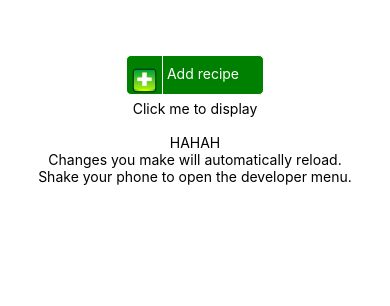
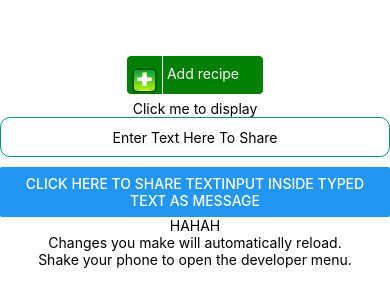
Before and after one commit to wombatka/ShipItDayApp, a React Native app: screen / in a window 390 px wide. Shown: the top 306 px of the page. Built offline with nearby package versions, Linux system fonts and the light colour scheme; no server answers.

Commit message:
first button

```diff
--- a/App.js
+++ b/App.js
@@ -1,13 +1,20 @@
 import React from 'react';
 import axios from 'axios';
-import { AsyncStorage,StyleSheet, Text,TextInput, View ,Image, TouchableOpacity} from 'react-native';
+import {AsyncStorage, Image,Button, StyleSheet, Text, TextInput, TouchableOpacity, View} from 'react-native';
 
 export default class App extends React.Component {
-    saveItem() {
+    constructor() {
+        super();
+        this.state =
+            {
+                TextInputValueHolder: 'a'
+            }
+    }
+    getAllData() {
         axios.get('https://community-food2fork.p.mashape.com/search', {
             params: {
                 key: '486ed0c9faa8176abb1bdbb8142feb92',
-                q: 'shredded chicken'
+                q: this.state.TextInputValueHolder.toString()
             },
             headers: {
                 'X-Mashape-Key': 'dNSOCbIg9hmshP8RMirNls4rJG11p1ZpVjDjsnU3Fout7Ze7Gu',
@@ -16,12 +23,10 @@ export default class App extends React.Component {
         }).then(response => {
             //this.props.stopFetchAction();
             console.log(response.data.recipes);
-           // this.props.newRecipeList(response.data.recipes);
+            // this.props.newRecipeList(response.data.recipes);
         });
-
-
-
-
+    }
+    saveItem() {
         const object = {
           name : 'scrambled',
           category : 'breakfast',
@@ -45,7 +50,12 @@ export default class App extends React.Component {
         alert("Image Clicked!!!");
 
     }
-  render() {
+
+
+
+
+
+    render() {
     return (
       <View style={styles.container}>
           <TouchableOpacity style={styles.AddStyle} activeOpacity={0.5} onPress={ this.saveItem}>
@@ -64,8 +74,16 @@ export default class App extends React.Component {
               Click me to display
             </Text>
           </TouchableOpacity>
-        <TextInput></TextInput>
-        <Text>HAHAH</Text>
+
+          <TextInput
+              underlineColorAndroid = "transparent"
+              placeholder="Enter Text Here To Share"
+              style = { styles.TextInputStyle }
+              onChangeText = { ( TextInputText ) => { this.setState({ TextInputValueHolder: TextInputText })} }
+          />
+          <Button title="Click Here To Share TextInput Inside Typed Text as Message" onPress={ this.getAllData() } />
+
+          <Text>HAHAH</Text>
         <Text>Changes you make will automatically reload.</Text>
         <Text>Shake your phone to open the developer menu.</Text>
       </View>
@@ -101,7 +119,16 @@ const styles = StyleSheet.create({
         resizeMode : 'stretch',
 
     },
-
+    TextInputStyle:
+        {
+            borderWidth: 1,
+            borderColor: '#009688',
+            width: '100%',
+            height: 40,
+            borderRadius: 10,
+            marginBottom: 10,
+            textAlign: 'center'
+        },
     TextStyle :{
 
         color: "#fff",
```
